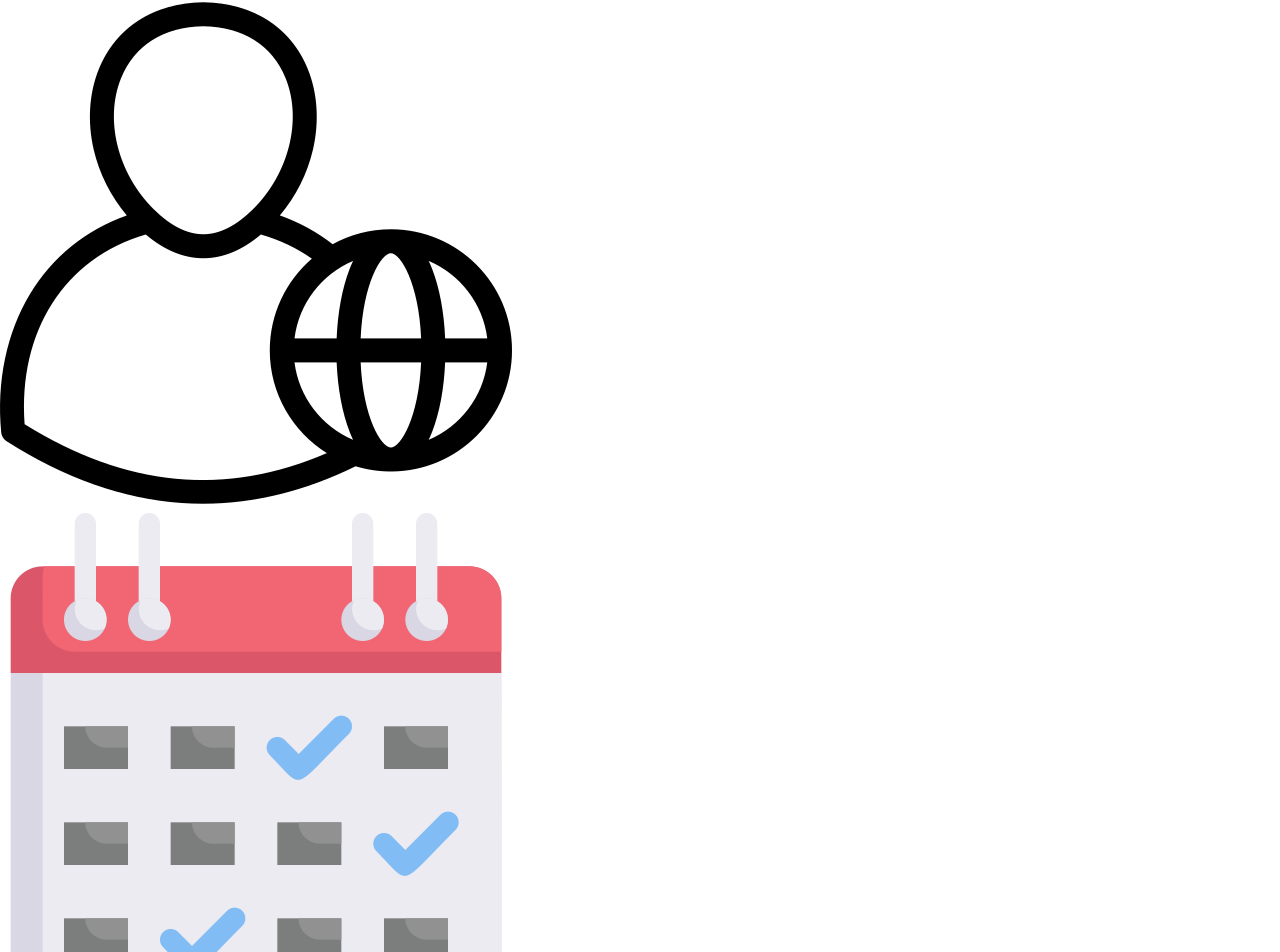
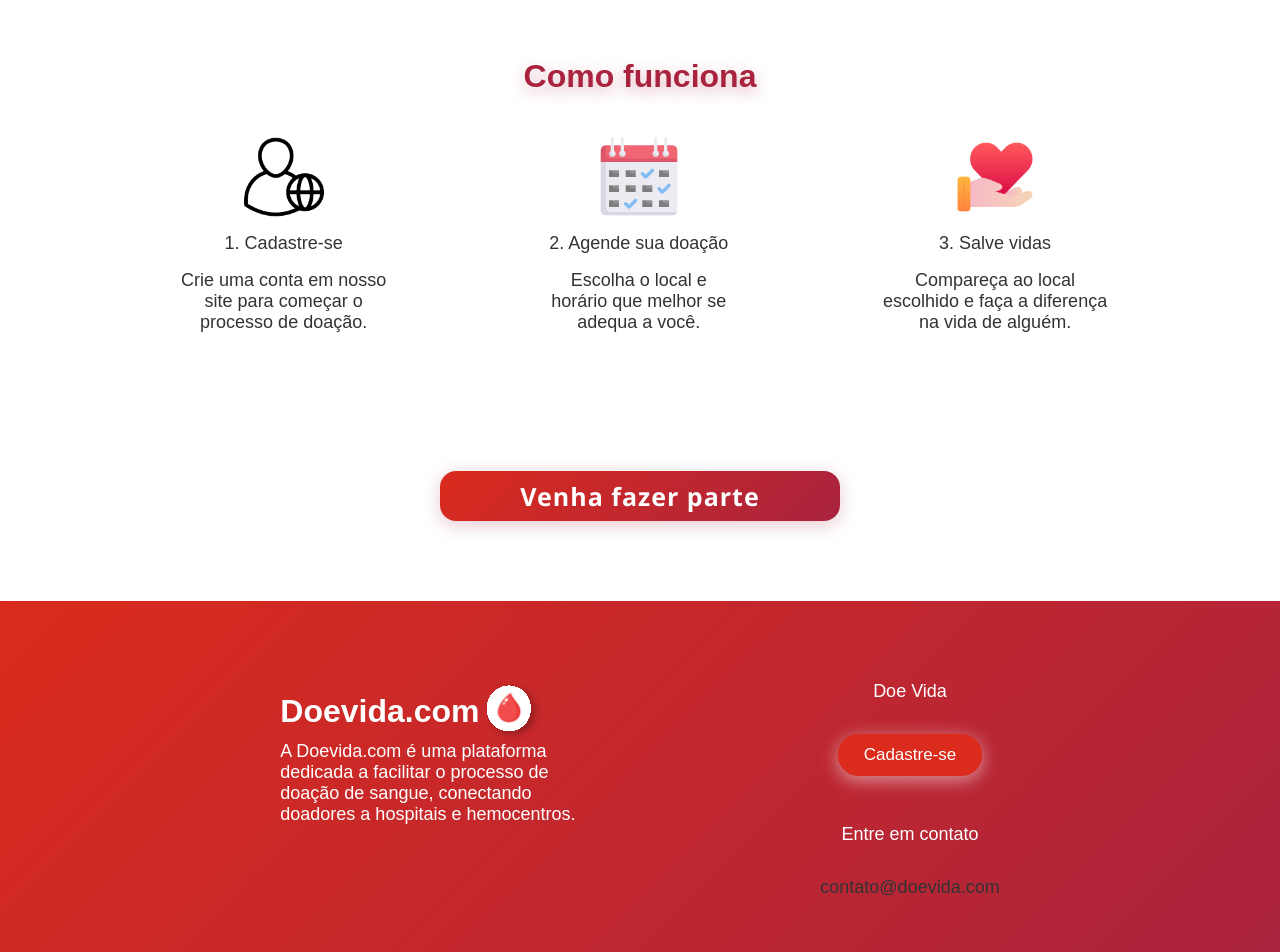
Before and after one commit to Gustavooxx/Tcc_Projeto, a React (Vite) app in the folder Frontend/: page /Inicio in a window 1280 px wide. Shown: the part 1496-2448 px from the top of the page. Built offline with nearby package versions, Linux system fonts and the light colour scheme.

Commit message:
finalizado-inicio

```diff
--- a/Frontend/src/pages/home/index.jsx
+++ b/Frontend/src/pages/home/index.jsx
@@ -78,7 +78,7 @@ export default function Inicio() {
 
 
                 <div className='conteudo-requisitos'>
-                    <h3>Requisitos para Doar Sangue:</h3>
+                    <h3>Requisitos para Doar Sangue</h3>
                     <ul>
                         <li>Estar em boas condições de saúde;</li>
                         <li>Ter entre 16 e 69 anos (menores de 18 anos precisam de autorização dos responsáveis);</li>
@@ -100,27 +100,67 @@ export default function Inicio() {
             </section>
 
             <section className='como-funciona'>
-                <h4>Como funciona</h4>
+                <h5>Como funciona</h5>
                 <div className='conteudo-como-funciona'>
                     <div className='itens'>
-
                     <img src="assets/images/do-utilizador.png" alt="" />
+                    <p>1.   Cadastre-se</p>
+                     <p>Crie uma conta em nosso site para começar o processo de doação.</p>
                     </div>
 
                     <div className='itens'>
 
                     <img src="assets/images/cronograma.png" alt="" />
+                    <p>2.   Agende sua doação</p>
+                    <p>Escolha o local e horário que melhor se adequa a você.</p>
                     </div>
 
                     <div className='itens'>
 
                     <img src="assets/images/amor.png" alt="" />
+                    <p>3.   Salve vidas</p>
+                    <p>Compareça ao local escolhido e faça a diferença na vida de alguém.</p>
                     </div>
 
                 </div>
 
             </section>
 
+            <div className='fazer-parte'>
+                <Link><button> Venha fazer parte</button></Link>
+            </div>
+
+        <footer className='footer'>
+
+            <div className='conteinar-foo'>
+
+
+            <div className='Nos'>
+                <h1>Doevida.com <img src="assets/images/image 4.svg" alt="" /></h1>
+
+                <p> A Doevida.com é uma plataforma dedicada a facilitar o processo de doação de sangue, conectando doadores a hospitais e hemocentros.</p>
+
+            </div>
+
+            <div className='cadastro-foo'>
+                <p>Doe Vida</p>
+
+                <Link>
+                    <button>Cadastre-se</button>
+                </Link>
+
+                <p>Entre em contato</p>
+                <p className='email'>contato@doevida.com</p>
+
+            </div>
+
+
+
+            </div>
+
+        </footer>
+
+
         </div>
     )
 }
--- a/Frontend/src/pages/home/index.scss
+++ b/Frontend/src/pages/home/index.scss
@@ -149,7 +149,7 @@
         }
     }
 
-    .beneficios{
+    .beneficios {
 
         h3 {
             margin-left: 5rem;
@@ -157,23 +157,25 @@
             margin-bottom: 2rem;
             color: #A9233E;
         }
-        .conteudo-beneficios{
+
+        .conteudo-beneficios {
             display: flex;
             align-items: center;
             margin-top: 2rem;
 
 
-            .itens-beneficios{
+            .itens-beneficios {
                 display: flex;
                 align-items: center;
                 gap: 1rem;
                 padding: 10px;
                 margin-left: 5rem;
 
+
+
                 border: 1px solid #A9233E;
                 border-radius: 10px;
-                box-shadow: rgba(169, 35, 62, 0.35) 0px 5px 15px;
-                background: #fff0f0;
+
 
                 img {
                     height: 50px;
@@ -190,7 +192,7 @@
         }
     }
 
-    .requisitos-doar{
+    .requisitos-doar {
         margin-top: 5rem;
 
         h3 {
@@ -201,12 +203,10 @@
 
 
 
-       .conteudo-requisitos{
-        background-color: #e7e7e7c5;
+        .conteudo-requisitos {
             margin-top: 2rem;
             padding: 2rem;
             border-radius: 10px;
-        box-shadow: rgba(169, 35, 62, 0.35) 0px 5px 15px;
             width: 80%;
             margin-left: auto;
             margin-right: auto;
@@ -217,13 +217,16 @@
         h3 {
             font-size: 28px;
             color: #A9233E;
-                        text-shadow:  rgba(169, 35, 62, 0.35) 0px 5px 15px;
+            text-shadow: rgba(169, 35, 62, 0.35) 0px 5px 15px;
 
         }
+
         ul {
-            margin-top: 1rem;
+            margin-top: 1.5rem;
             list-style-type: disc;
             padding-left: 20px;
+            line-height: 1.6;
+
 
             li {
                 font-size: 18px;
@@ -233,17 +236,17 @@
         }
     }
 
-    .texto-doadores{
+    .texto-doadores {
         margin-top: 5rem;
         margin-bottom: 5rem;
         text-align: center;
 
 
-        h4{
+        h4 {
             font-size: 32px;
             color: #A9233E;
             margin-bottom: 2rem;
-            text-shadow:  rgba(169, 35, 62, 0.35) 0px 5px 15px;
+            text-shadow: rgba(169, 35, 62, 0.35) 0px 5px 15px;
         }
 
         p {
@@ -255,14 +258,153 @@
             text-align: center;
             line-height: 1.6;
             letter-spacing: 0.5px;
-            text-shadow:  rgba(169, 35, 62, 0.15) 0px 5px 15px;
+            text-shadow: rgba(169, 35, 62, 0.15) 0px 5px 15px;
 
         }
     }
 
-    .como-funciona{
+    .como-funciona {
+        padding: 2rem;
+        border-radius: 10px;
+        width: 80%;
+        margin-left: auto;
+        margin-right: auto;
+        margin-top: 5rem;
+        margin-bottom: 5rem;
 
 
+        h5 {
+            font-size: 32px;
+            color: #A9233E;
+            text-align: center;
+            margin-bottom: 2rem;
+            text-shadow: rgba(169, 35, 62, 0.35) 0px 5px 15px;
+
+        }
+
+        .conteudo-como-funciona {
+            display: flex;
+            align-items: center;
+            justify-content: center;
+            gap: 8rem;
+            margin-bottom: 1rem;
+            margin-left: auto;
+            margin-right: auto;
+
+            .itens {
+                display: flex;
+                flex-direction: column;
+                align-items: center;
+                gap: 1rem;
+                padding: 10px;
+
+
+                img {
+                    height: 80px;
+                    width: 80px;
+                }
+
+                p {
+                    font-size: 18px;
+                    color: #333333;
+                    text-align: center;
+                }
+            }
+        }
+    }
+
+    .fazer-parte {
+
+
+        display: flex;
+        justify-content: center;
+        align-items: center;
+        margin-bottom: 5rem;
+
+        button {
+            background: linear-gradient(135deg, #DA2B1D 0%, #A9233E 100%);
+            padding: 0.5rem 5rem;
+            color: white;
+            font-weight: bold;
+            font-size: 25px;
+            box-shadow: 0 4px 18px rgba(169, 35, 62, 0.25);
+            border-radius: 16px;
+            border: none;
+            cursor: pointer;
+            font-family: 'Segoe UI', Tahoma, Geneva, Verdana, sans-serif;
+            letter-spacing: 1px;
+            outline: none;
+
+        }
+        button:hover {
+            background: #A9233E;
+            color: #fff;
+            text-shadow: 1px 1px 10px rgba(255, 255, 255, 0.7);
+        }
+    }
+
+    .footer{
+        background: linear-gradient(135deg, #DA2B1D 0%, #A9233E 100%);
+        padding: 5rem;
+        color: #fff;
+        margin-bottom: 1rem;
+
+        .conteinar-foo{
+            display: flex;
+            justify-content: center;
+            gap: 10rem;
+
+            .Nos{
+                padding-right: 5rem;
+
+                h1{
+                    display: flex;
+                    align-items: center;
+                    gap: 5px;
+
+                    img{
+                        height: 60px;
+                    }
+
+                }
+
+                p{
+                    font-size: 18px;
+                    width: 300px;
+                }
+            }
+
+            .cadastro-foo{
+
+                text-align: center;
+
+                .email{
+                    color: #333333;
+                }
+                p{
+                    font-size: 18px;
+                    margin-bottom: 2rem;
+                }
+
+                button{
+                    padding: 10px 25px;
+                    background-color: #DA2B1D;
+                    font-size: 17px;
+                    border: 1px solid #DA2B1D;
+                    border-radius: 20px;
+                    box-shadow: 0 4px 18px rgba(255, 255, 255, 0.526);
+                    color: white;
+                    margin-bottom: 3rem;
+
+                    &:hover{
+                        background-color: #fc3628;
+                        box-shadow: 0 4px 18px rgba(255, 255, 255, 0.932);
+
+                    }
+                }
+            }
+
+        }
 
     }
 
```
Lines whose indentation alone changed are shown as unchanged.
